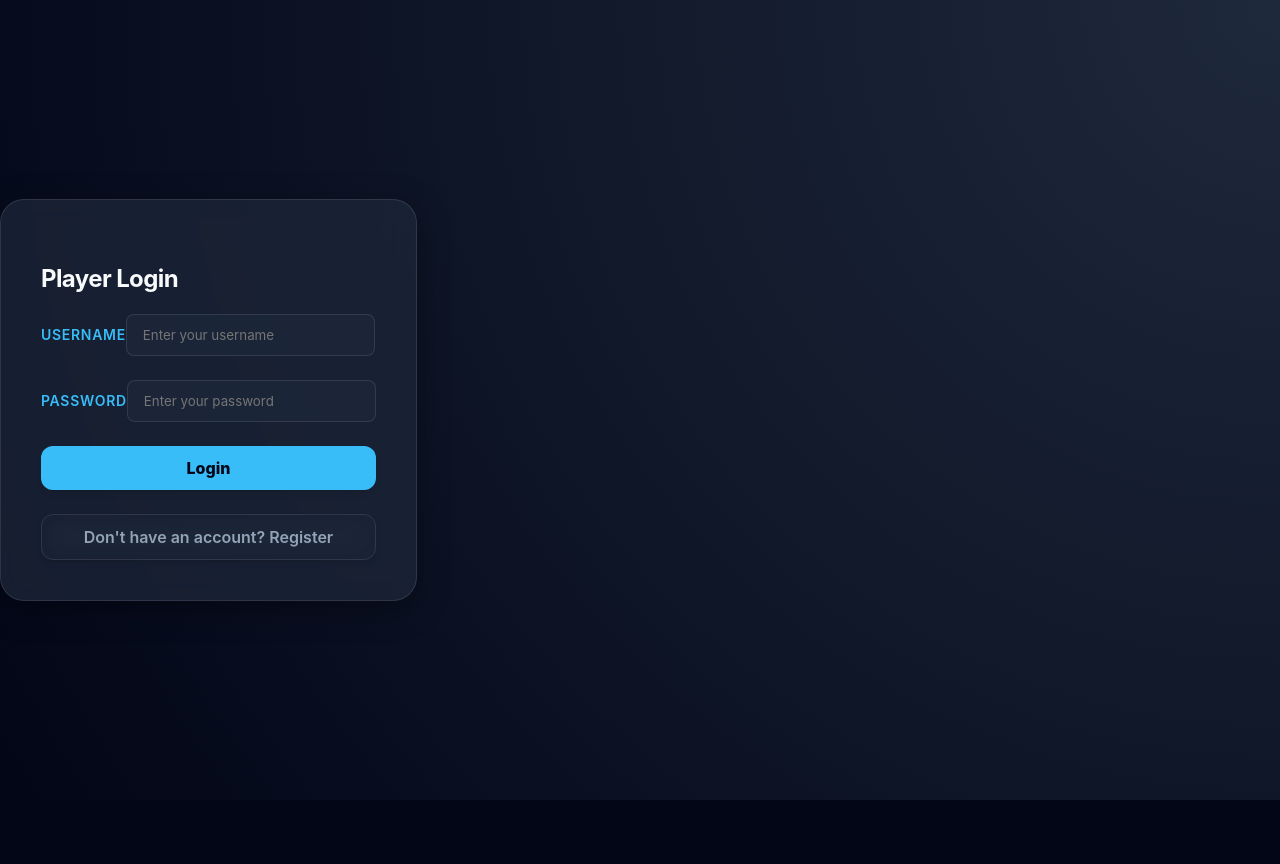
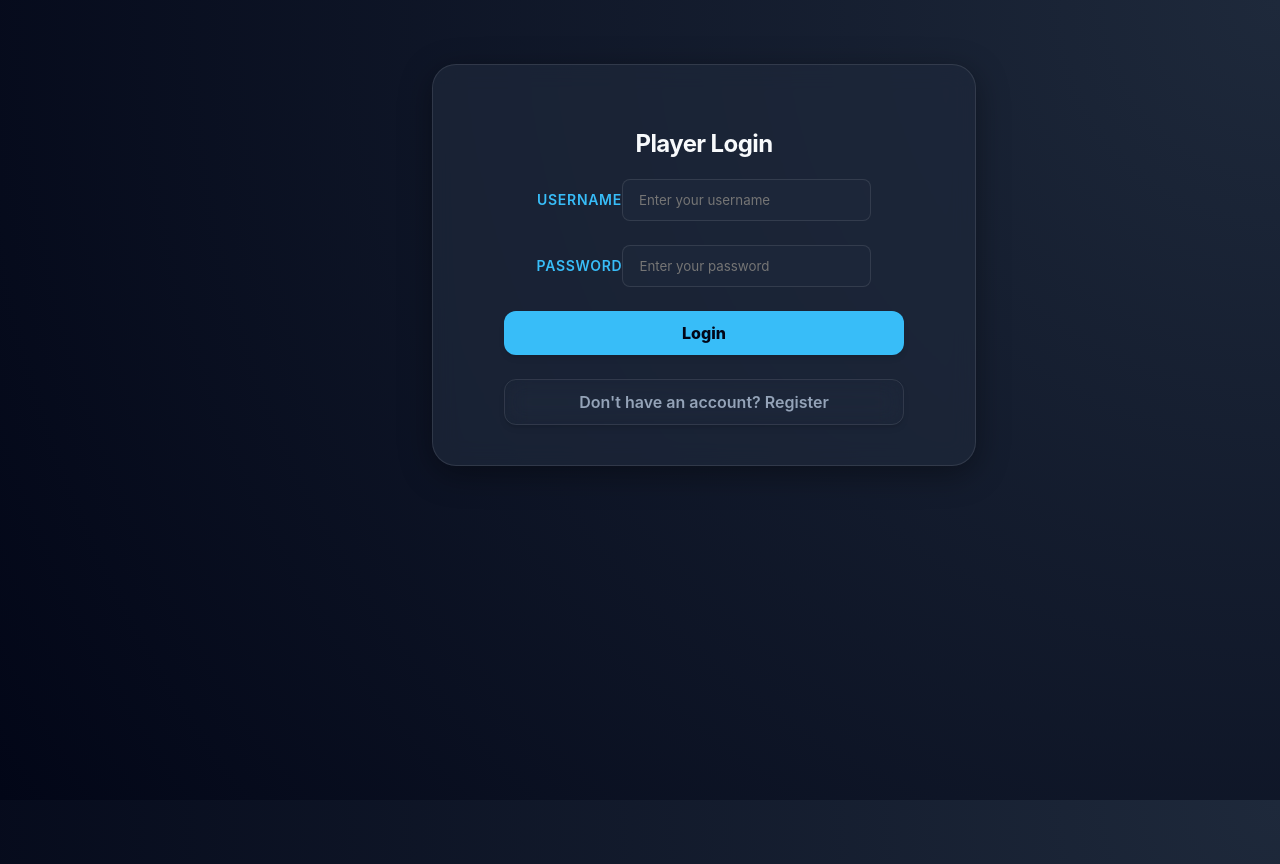
Before and after one commit to Angstromico/NBA-Fantasy-Stats-React-App, a React (Vite) app: page / in a window 1280 px wide. Before the commit the page ends 800 px from the top, so only its background shows below. Built offline with nearby package versions, Linux system fonts and the light colour scheme.

Commit message:
style: cnter login form

```diff
--- a/src/App.css
+++ b/src/App.css
@@ -226,6 +226,20 @@ header p {
   padding: 2.5rem;
   width: 100%;
   box-sizing: border-box;
+  margin-left: auto;
+  margin-right: auto;
+  max-width: 800px;
+}
+
+.Login {
+  display: flex;
+  flex-direction: column;
+  align-items: center;
+}
+
+.Login form {
+  width: 100%;
+  max-width: 400px;
 }
 
 .StatsDisplay {
--- a/src/App.tsx
+++ b/src/App.tsx
@@ -222,7 +222,13 @@ const App: React.FC = () => {
   }
 
   if (!currentUser) {
-    return <Login users={users} login={login} saveUsers={saveUsers} />
+    return (
+      <div className='App'>
+        <main>
+          <Login users={users} login={login} saveUsers={saveUsers} />
+        </main>
+      </div>
+    )
   }
 
   return (
--- a/src/index.css
+++ b/src/index.css
@@ -33,7 +33,8 @@
 body {
   margin: 0;
   display: flex;
-  place-items: center;
+  justify-content: center;
+  align-items: center;
   min-width: 320px;
   min-height: 100vh;
   background: radial-gradient(circle at top right, #1e293b, #020617);
@@ -41,12 +42,14 @@ body {
 }
 
 main {
-  width: 100vw;
+  width: 100%;
+  max-width: 1200px;
   display: flex;
   flex-direction: column;
   justify-content: center;
   align-items: center;
   padding: 2rem;
+  margin: 0 auto;
 }
 
 h1, h2, h3, h4, h5 {
```
